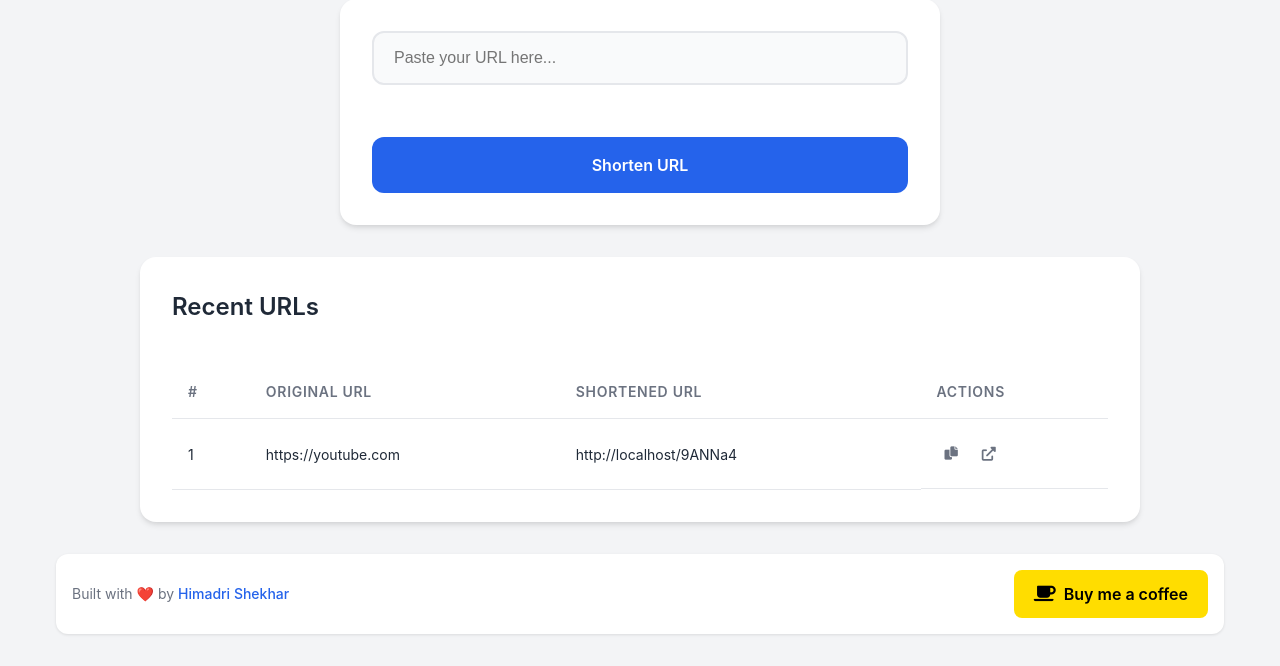
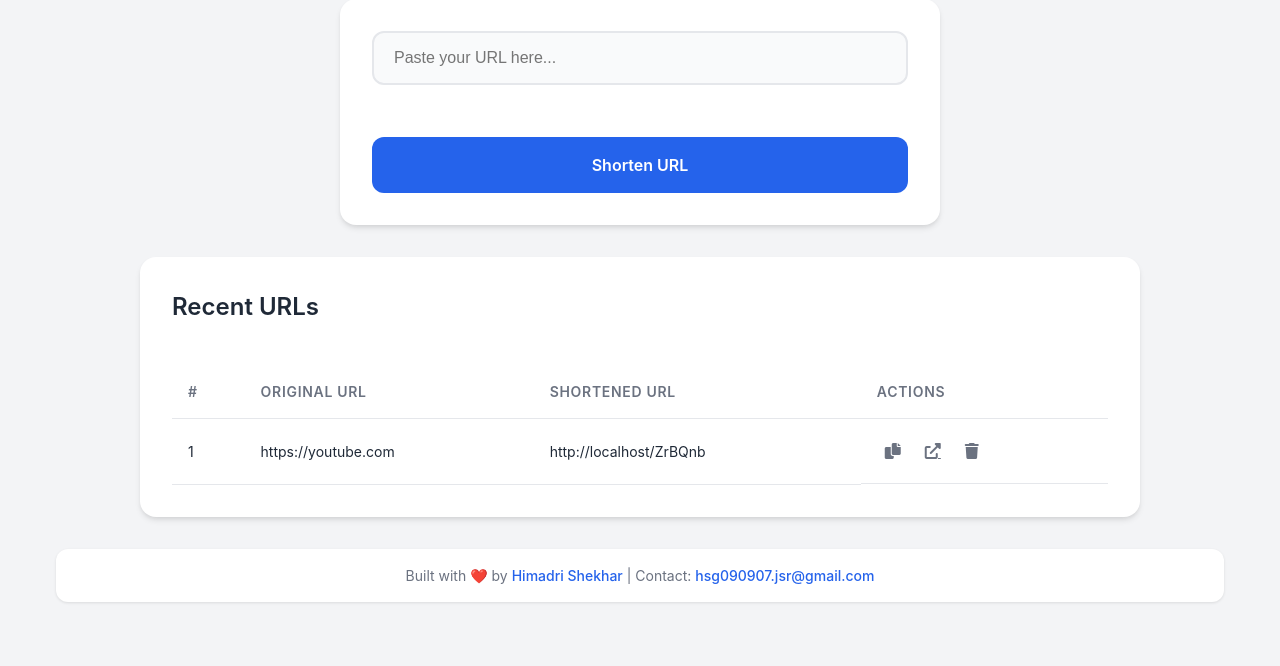
Before and after one commit to Celicular/urlGen, a Flask app: page / in a window 1280 px wide. Shown: the part 191-857 px from the top of the page. After the commit the page ends 794 px from the top, so only its background shows below. Run offline with Flask 3, Linux system fonts and the light colour scheme.

Commit message:
finalized

```diff
--- a/app.py
+++ b/app.py
@@ -24,7 +24,19 @@ def generate_short_code():
 def is_valid_url(url):
     try:
         result = urlparse(url)
-        return all([result.scheme, result.netloc])
+        if not all([result.scheme, result.netloc]):
+            return False
+
+        # Check if URL has a valid domain with at least one dot and valid TLD
+        domain_parts = result.netloc.split('.')
+        if len(domain_parts) < 2:
+            return False
+
+        # List of common TLDs
+        valid_tlds = ['com', 'org', 'net', 'edu', 'gov', 'mil', 'in', 'co', 'io', 'app', 'dev']
+        tld = domain_parts[-1].lower()
+
+        return tld in valid_tlds
     except:
         return False
 
@@ -41,7 +53,7 @@ def shorten_url():
         return jsonify({'error': 'URL is required'}), 400
 
     if not is_valid_url(url):
-        return jsonify({'error': 'Invalid URL format'}), 400
+        return jsonify({'error': 'Invalid URL format. Please enter a valid URL with a proper domain (e.g., https://example.com)'}), 400
 
     # Ensure CSV exists
     ensure_csv_exists()
@@ -73,7 +85,62 @@ def get_urls():
     with open(CSV_FILE, 'r', newline='') as f:
         reader = csv.DictReader(f)
         urls = list(reader)
+
+    if not urls:
+        return jsonify({
+            'message': 'No URLs exist. Create one above.',
+            'urls': []
+        })
+
     return jsonify(urls)
+
+@app.route('/delete/<short_code>', methods=['DELETE'])
+def delete_url(short_code):
+    try:
+        ensure_csv_exists()
+
+        # Read all URLs
+        with open(CSV_FILE, 'r', newline='') as f:
+            reader = csv.reader(f)
+            header = next(reader)  # Skip header
+            urls = list(reader)
+
+        # Find and remove the URL with matching short_code
+        original_length = len(urls)
+        urls = [url for url in urls if url[2] != short_code]
+
+        # Check if URL was found and removed
+        if len(urls) == original_length:
+            return jsonify({'success': False, 'error': 'URL not found'}), 404
+
+        # Create a temporary file
+        temp_file = CSV_FILE + '.tmp'
+
+        try:
+            # Write to temporary file first
+            with open(temp_file, 'w', newline='') as f:
+                writer = csv.writer(f)
+                writer.writerow(header)
+                writer.writerows(urls)
+
+            # If successful, replace the original file
+            if os.path.exists(temp_file):
+                if os.path.exists(CSV_FILE):
+                    os.remove(CSV_FILE)
+                os.rename(temp_file, CSV_FILE)
+                return jsonify({'success': True})
+            else:
+                return jsonify({'success': False, 'error': 'Failed to update file'}), 500
+
+        except Exception as e:
+            # Clean up temporary file if it exists
+            if os.path.exists(temp_file):
+                os.remove(temp_file)
+            raise e
+
+    except Exception as e:
+        print(f"Error deleting URL: {str(e)}")
+        return jsonify({'success': False, 'error': 'Failed to delete URL'}), 500
 
 @app.route('/<short_code>')
 def redirect_to_url(short_code):
--- a/static/css/style.css
+++ b/static/css/style.css
@@ -125,10 +125,8 @@ footer {
 
 .footer-content {
     display: flex;
-    justify-content: space-between;
+    justify-content: center;
     align-items: center;
-    flex-wrap: wrap;
-    gap: 1rem;
     padding: 1rem;
     background: var(--card-bg);
     border-radius: 0.75rem;
@@ -138,6 +136,7 @@ footer {
 .credits {
     font-size: 0.875rem;
     color: #6b7280;
+    text-align: center;
 }
 
 .credits a {
@@ -150,28 +149,6 @@ footer {
     text-decoration: underline;
 }
 
-.coffee-btn {
-    display: inline-flex;
-    align-items: center;
-    gap: 0.5rem;
-    padding: 0.75rem 1.25rem;
-    background-color: #ffdd00;
-    color: #000000;
-    text-decoration: none;
-    border-radius: 0.5rem;
-    font-weight: 600;
-    transition: all 0.2s ease;
-}
-
-.coffee-btn:hover {
-    background-color: #ffd700;
-    transform: translateY(-1px);
-}
-
-.coffee-btn i {
-    font-size: 1.1rem;
-}
-
 .url-history {
     width: 90%;
     max-width: 1000px;
@@ -179,6 +156,9 @@ footer {
     padding: 2rem;
     border-radius: 1rem;
     box-shadow: 0 4px 6px -1px rgba(0, 0, 0, 0.1), 0 2px 4px -1px rgba(0, 0, 0, 0.06);
+    max-height: 500px;
+    display: flex;
+    flex-direction: column;
 }
 
 .url-history h2 {
@@ -186,10 +166,12 @@ footer {
     font-weight: 600;
     color: var(--text-color);
     margin-bottom: 1.5rem;
+    flex-shrink: 0;
 }
 
 .table-container {
-    overflow-x: auto;
+    overflow-y: auto;
+    flex-grow: 1;
     margin: 0 -2rem;
     padding: 0 2rem;
 }
@@ -229,6 +211,7 @@ td {
 .action-cell {
     display: flex;
     gap: 0.5rem;
+    justify-content: flex-start;
 }
 
 .action-btn {
@@ -239,11 +222,18 @@ td {
     color: #6b7280;
     border-radius: 0.375rem;
     transition: all 0.2s ease;
+    display: inline-flex;
+    align-items: center;
+    justify-content: center;
 }
 
 .action-btn:hover {
     background-color: #f3f4f6;
     color: var(--primary-color);
+}
+
+.action-btn i {
+    font-size: 1rem;
 }
 
 .copy-btn:hover {
--- a/static/js/script.js
+++ b/static/js/script.js
@@ -7,8 +7,16 @@ document.addEventListener('DOMContentLoaded', function() {
     // Function to validate URL
     function isValidURL(url) {
         try {
-            new URL(url);
-            return true;
+            const urlObj = new URL(url);
+            // Check if URL has a valid domain with at least one dot and valid TLD
+            const domainParts = urlObj.hostname.split('.');
+            if (domainParts.length < 2) return false;
+
+            // List of common TLDs
+            const validTLDs = ['com', 'org', 'net', 'edu', 'gov', 'mil', 'in', 'co', 'io', 'app', 'dev'];
+            const tld = domainParts[domainParts.length - 1].toLowerCase();
+
+            return validTLDs.includes(tld);
         } catch (e) {
             return false;
         }
@@ -35,7 +43,7 @@ document.addEventListener('DOMContentLoaded', function() {
 
         // Validate URL
         if (!isValidURL(urlToCheck)) {
-            errorMessage.textContent = 'Please enter a valid URL (e.g., https://example.com)';
+            errorMessage.textContent = 'Please enter a valid URL with a proper domain (e.g., https://example.com)';
             return;
         }
 
@@ -71,6 +79,16 @@ document.addEventListener('DOMContentLoaded', function() {
             const tbody = document.querySelector('tbody');
             tbody.innerHTML = '';
 
+            if (data.message) {
+                // Show empty state message
+                const row = document.createElement('tr');
+                row.innerHTML = `
+                    <td colspan="4" class="empty-message">${data.message}</td>
+                `;
+                tbody.appendChild(row);
+                return;
+            }
+
             data.forEach((item, index) => {
                 const row = document.createElement('tr');
                 row.innerHTML = `
@@ -84,6 +102,9 @@ document.addEventListener('DOMContentLoaded', function() {
                         <a href="${window.location.origin}/${item.short_code}" class="action-btn visit-btn" title="Visit" target="_blank">
                             <i class="fas fa-external-link-alt"></i>
                         </a>
+                        <button class="action-btn delete-btn" title="Delete" onclick="deleteURL('${item.short_code}')">
+                            <i class="fas fa-trash"></i>
+                        </button>
                     </td>
                 `;
                 tbody.appendChild(row);
@@ -93,6 +114,33 @@ document.addEventListener('DOMContentLoaded', function() {
             console.error('Error loading URL history:', error);
         });
     }
+
+    // Function to delete URL
+    window.deleteURL = function(shortCode) {
+        if (confirm('Are you sure you want to delete this URL?')) {
+            fetch(`/delete/${shortCode}`, {
+                method: 'DELETE'
+            })
+            .then(response => {
+                const contentType = response.headers.get('content-type');
+                if (!contentType || !contentType.includes('application/json')) {
+                    throw new Error('Server returned non-JSON response');
+                }
+                return response.json();
+            })
+            .then(data => {
+                if (data.success) {
+                    loadURLHistory();
+                } else {
+                    alert(data.error || 'Failed to delete URL');
+                }
+            })
+            .catch(error => {
+                console.error('Error deleting URL:', error);
+                alert('Failed to delete URL. Please try again.');
+            });
+        }
+    };
 
     // Function to copy to clipboard
     window.copyToClipboard = function(text) {
--- a/templates/index.html
+++ b/templates/index.html
@@ -61,11 +61,8 @@
         <footer>
             <div class="footer-content">
                 <div class="credits">
-                    <p>Built with ❤️ by <a href="https://github.com/himadrishekhar" target="_blank">Himadri Shekhar</a></p>
+                    <p>Built with ❤️ by <a href="https://github.com/celicular" target="_blank">Himadri Shekhar</a> | Contact: <a href="mailto:hsg090907.jsr@gmail.com">hsg090907.jsr@gmail.com</a></p>
                 </div>
-                <a href="https://www.buymeacoffee.com/himadrishekhar" target="_blank" class="coffee-btn">
-                    <i class="fas fa-coffee"></i> Buy me a coffee
-                </a>
             </div>
         </footer>
     </div>
--- a/urls.csv
+++ b/urls.csv
@@ -1,2 +1,2 @@
 sl_no,original_url,short_code
-1,https://youtube.com,9ANNa4
+1,https://youtube.com,ZrBQnb
```
Also changed, not shown: other parts of static/css/style.css (+41 -5 lines).
